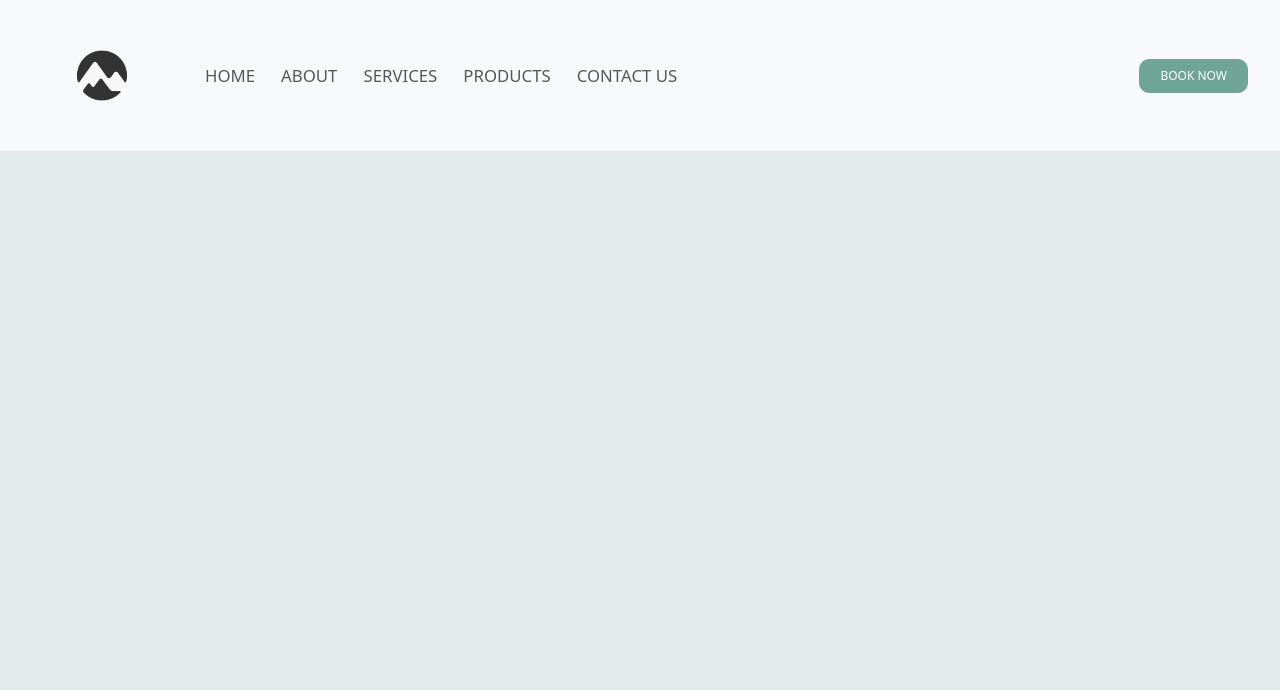
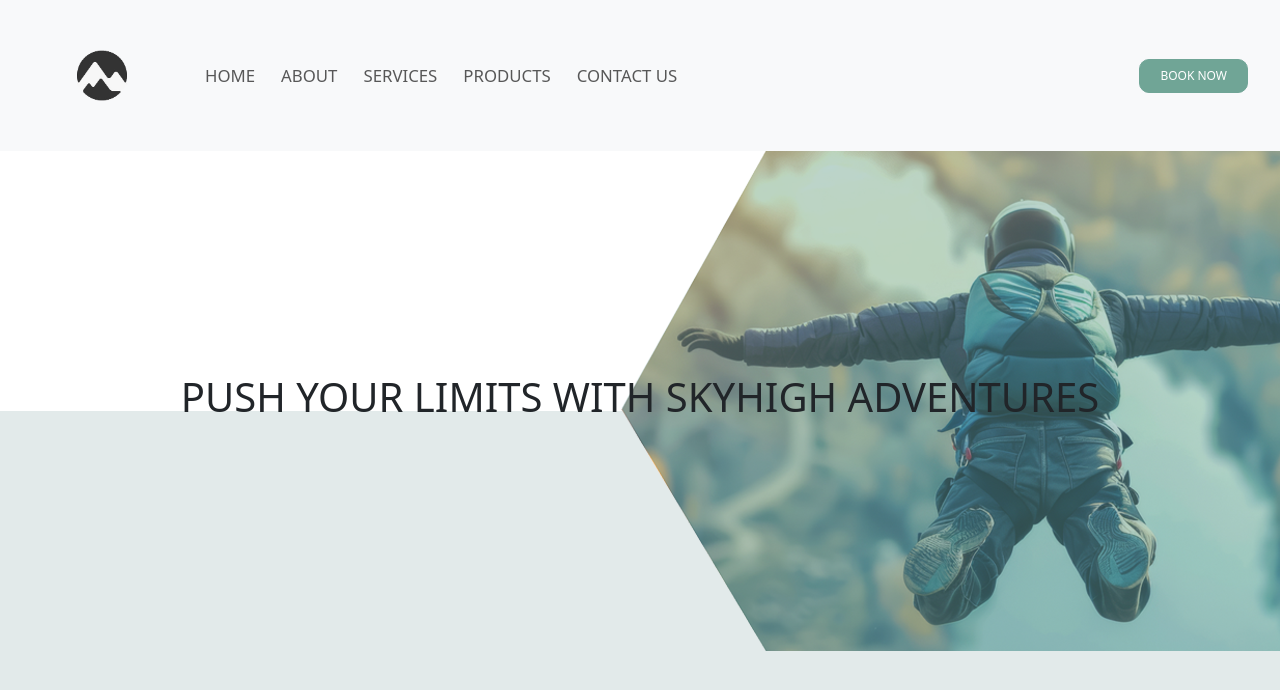
Before and after one commit to desc0221/dsn1713-skyhighadventures, a plain HTML site: page index.html in a window 1280 px wide. Drawn offline with nearby package versions, Linux system fonts and the light colour scheme.

Commit message:
banner added

```diff
--- a/css/main.css
+++ b/css/main.css
@@ -47,6 +47,18 @@ padding: 10px;
 .me-auto{
     margin-left: auto !important;
 }
+
+/* Banner */
+.banner-wrapper{
+    background-image: url(../images/Banner\ img.png);
+    background-position: center;
+    background-repeat: no-repeat;
+    background-size: cover;
+    height: 500px;
+    display: flex;
+    justify-content: center;
+    align-items: center;
+  }
 
 /* media screen MOBILE */
 
--- a/index.html
+++ b/index.html
@@ -12,6 +12,7 @@
     <script src="https://cdn.jsdelivr.net/npm/bootstrap@5.3.3/dist/js/bootstrap.bundle.min.js" integrity="sha384-YvpcrYf0tY3lHB60NNkmXc5s9fDVZLESaAA55NDzOxhy9GkcIdslK1eN7N6jIeHz" crossorigin="anonymous"></script>
 
 <!-- Navbar -->
+ <header>
     <nav class="navbar navbar-expand-md bg-body-tertiary">
         <div class="container-fluid">
           <img class="logo" src="images/Logo transparent.png" alt="">
@@ -19,7 +20,7 @@
             <span class="navbar-toggler-icon"></span>
           </button>
           <div class="collapse navbar-collapse" id="navbarSupportedContent">
-            <ul class="navbar-nav  mb-2 mb-lg-0">
+            <ul class="navbar-nav mb-2 mb-lg-0">
               <li class="nav-item">
                 <a class="nav-link" href="#">HOME</a>
               </li>
@@ -55,5 +56,13 @@
               <button type="button" class="btn btn-success">BOOK NOW</button>
         </div>
       </nav>
+  </header>
+
+<main>
+      <section class="banner-wrapper">
+        <h1 class="banner-title">PUSH YOUR LIMITS WITH SKYHIGH ADVENTURES</h1>
+  </section>
+</main>
+
 </body>
 </html>
```
Also changed, not shown: images/Banner img.png (added).
